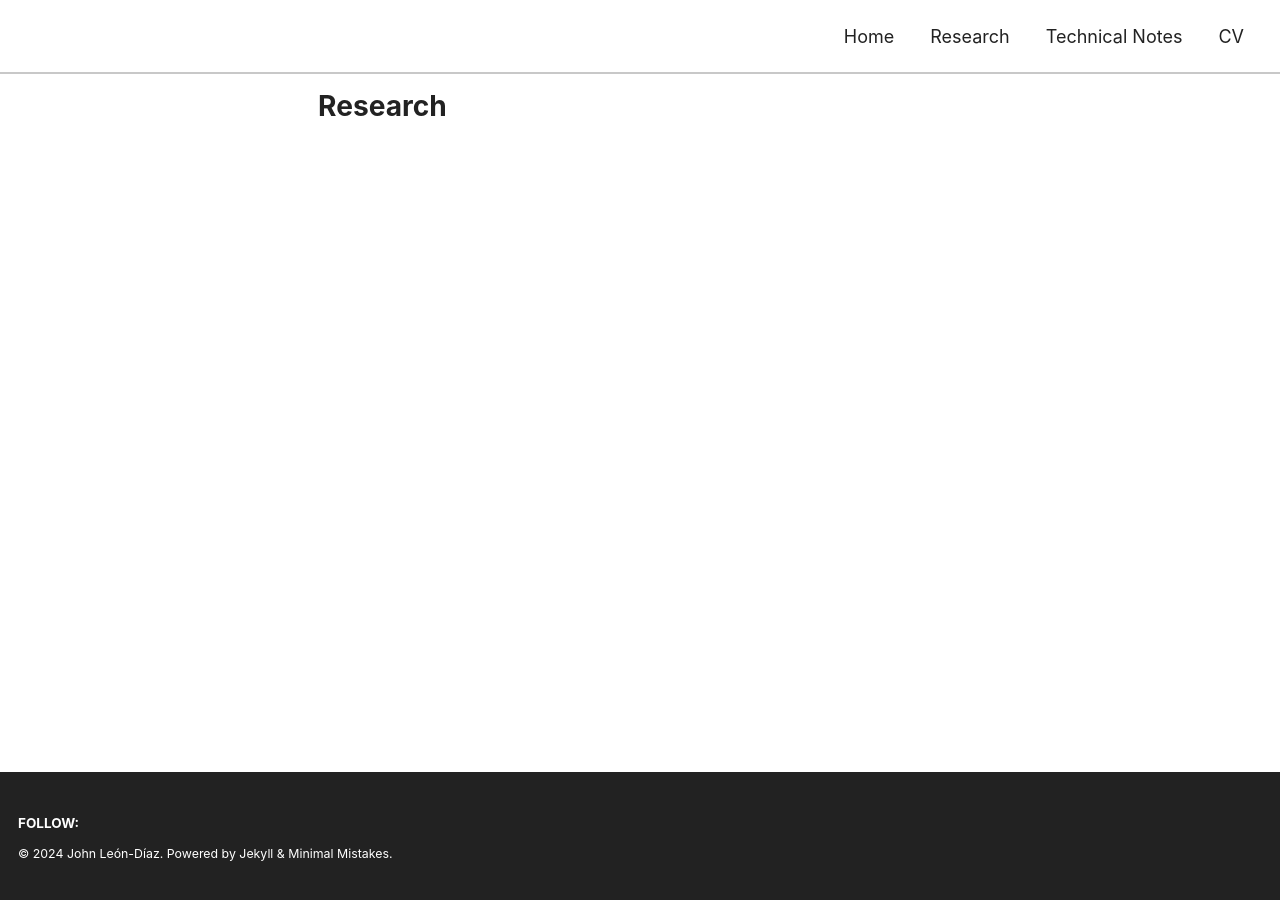
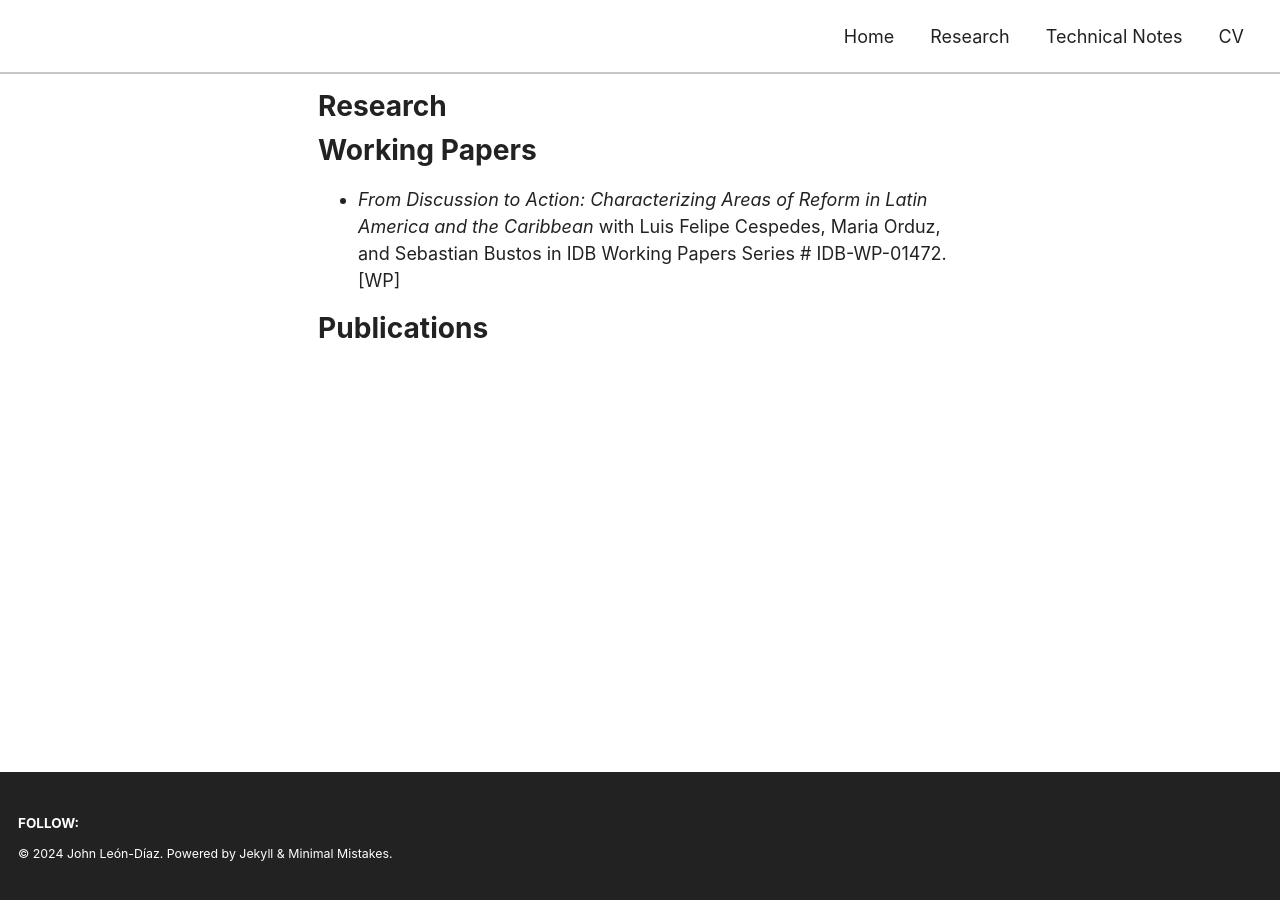
Before and after one commit to jleondia/jleondia.github.io, a Jekyll site: the page built from _pages/research.md, in a window 1280 px wide. Built offline with Jekyll 4.4.1, drawn with Linux system fonts in a browser that asks for light colours; cached includes are drawn as plain includes.

Commit message:
Update research.md

```diff
--- a/_pages/research.md
+++ b/_pages/research.md
@@ -5,3 +5,9 @@ permalink: /research/
 author_profile: false
 comments: false
 ---
+
+# Working Papers
+
+- *From Discussion to Action: Characterizing Areas of Reform in Latin America and the Caribbean* with Luis Felipe Cespedes, Maria Orduz, and Sebastian Bustos in IDB Working Papers Series # IDB-WP-01472. [[WP]](https://publications.iadb.org/en/discussion-action-characterizing-areas-reform-latin-america-and-caribbean)
+
+# Publications
```
